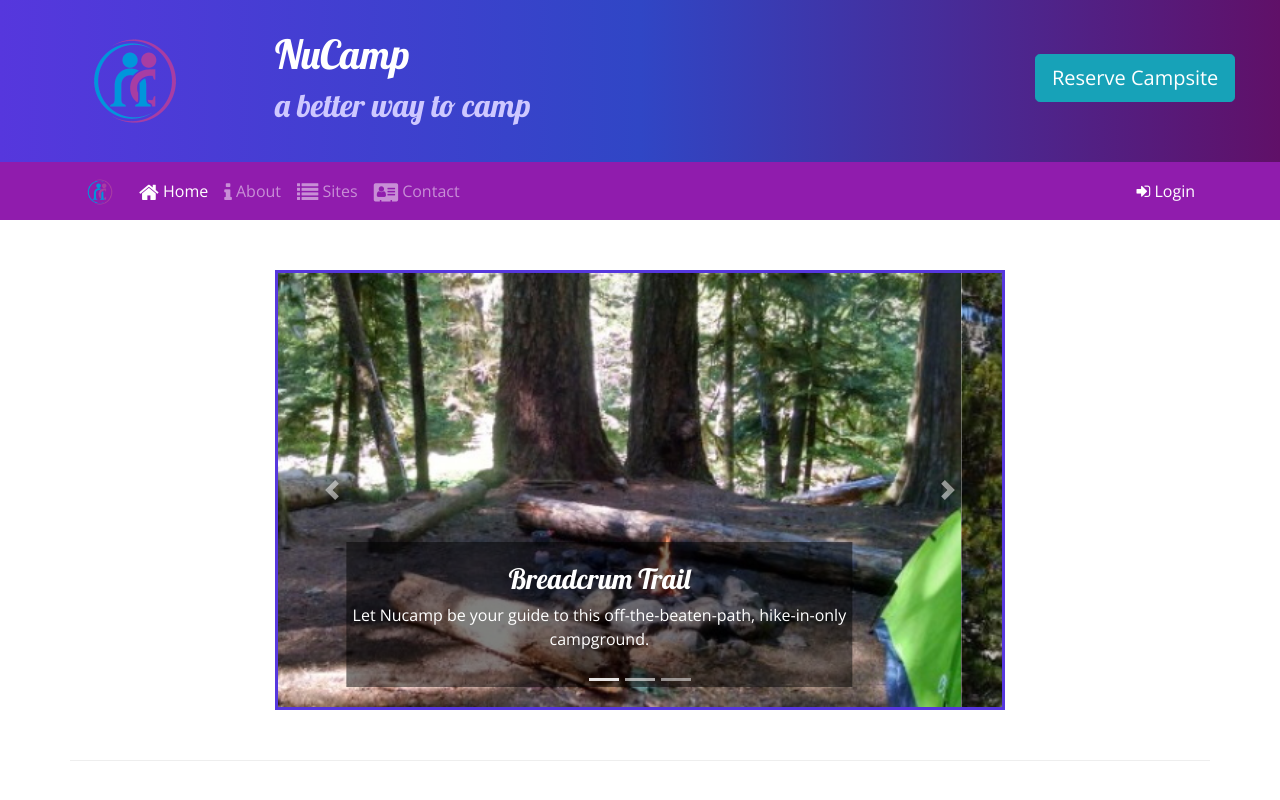
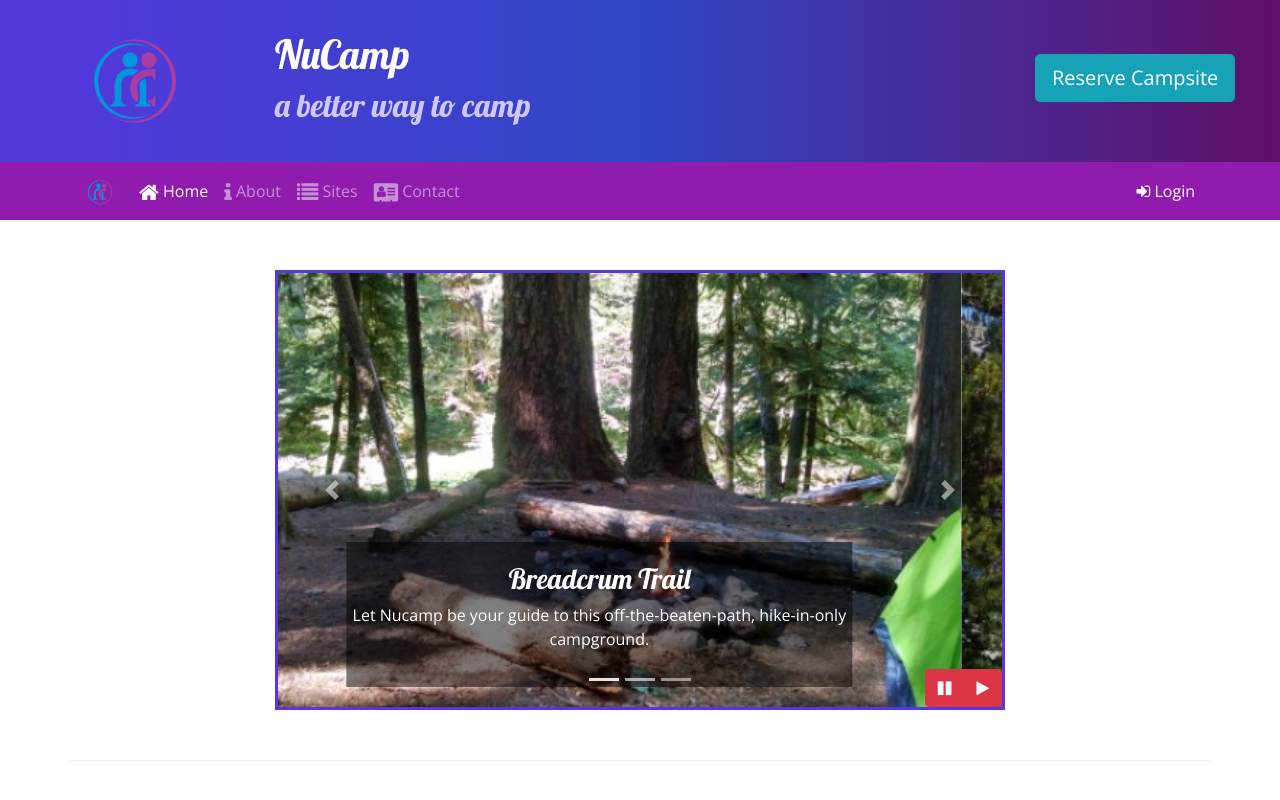
Before and after one commit to kaecodes/nucamp-website-bootstrap, a website: page index.html in a window 1280 px wide. Shown: the top 800 px of the page. Drawn offline with nearby package versions, Linux system fonts and the light colour scheme.

Commit message:
Bootstrap and jQuery Party 1

```diff
--- a/css/styles.css
+++ b/css/styles.css
@@ -54,3 +54,10 @@ a, a:hover {
 .carousel {
   border: solid #5637dd;
 }
+
+#carouselButton {
+  position: absolute;
+  right: 0;
+  bottom: 0;
+  z-index: 100;
+}
--- a/index.html
+++ b/index.html
@@ -209,6 +209,14 @@
               <span class="carousel-control-next-icon"></span>
               <span class="sr-only">Next</span>
             </a>
+            <div class="btn-group" id="carouselButton">
+              <button class="btn btn-danger btn-small" id="carouselPause">
+                <i class="fa fa-pause"></i>
+              </button>
+              <button class="btn btn-danger btn-small" id="carouselPlay">
+                <i class="fa fa-play"></i>
+              </button>
+            </div>
           </div>
         </div>
       </div>
@@ -218,11 +226,7 @@
         </div>
         <div class="col">
           <div class="media">
-            <img
-              class="d-flex mr-3 img-thumbnail"
-              src="img/breadcrumb-trail-thumb.jpg"
-              alt="Breadcrumb Trail thumbnail"
-            />
+            <img class="d-flex mr-3 img-thumbnail" src="img/breadcrumb-trail-thumb.jpg" alt="Breadcrumb Trail thumbnail" />
             <div class="media-body align-self-center">
               <h3>Our Campsites</h3>
               <p class="d-none d-sm-block">
@@ -247,11 +251,7 @@
                 favorite for fly fishers.
               </p>
             </div>
-            <img
-              class="img-thumbnail d-flex ml-3"
-              src="img/react-lake-thumb.jpg"
-              alt="React Lake"
-            />
+            <img class="img-thumbnail d-flex ml-3" src="img/react-lake-thumb.jpg" alt="React Lake" />
           </div>
         </div>
       </div>
@@ -261,11 +261,7 @@
         </div>
         <div class="col">
           <div class="media">
-            <img
-              class="d-flex mr-3 img-thumbnail"
-              src="img/bootstrap-thumb.png"
-              alt="Bootstrap Outfitters"
-            />
+            <img class="d-flex mr-3 img-thumbnail" src="img/bootstrap-thumb.png" alt="Bootstrap Outfitters" />
             <div class="media-body align-self-center">
               <h3>Bootstrap Outfitters</h3>
               <p class="d-none d-sm-block">
@@ -322,5 +318,16 @@
     <script src="node_modules/popper.js/dist/umd/popper.min.js"></script>
     <script src="node_modules/bootstrap/dist/js/bootstrap.min.js"></script>
 
+    <script>
+      $(function() {
+        $(".carousel").carousel( { interval: 2000 } );
+        $("#carouselPause").click(function() {
+          $(".carousel").carousel("pause");
+        })
+        $("#carouselPlay").click(function() {
+          $(".carousel").carousel("cycle");
+        })
+      });
+    </script>
   </body>
 </html>
```
